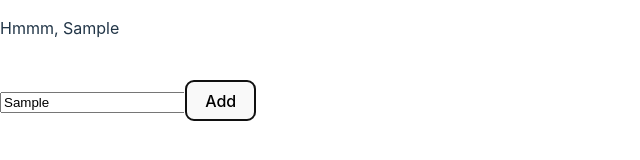
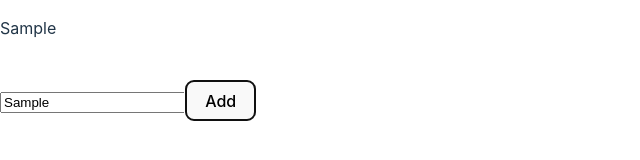
Before and after one commit to zulfathihanafi/test-vite, a React (Vite) app: page / in a window 1280 px wide. Both pictures are taken after typing "Sample" into the empty fields and a click on the button "Add". Shown: the top 160 px of the page, without its empty margins (0-640 px from the left). Built offline with nearby package versions, Linux system fonts and the light colour scheme.

Commit message:
Remove hmmm

```diff
--- a/src/App.jsx
+++ b/src/App.jsx
@@ -10,7 +10,7 @@ function App() {
         return(
           <>
           <p>
-            Hmmm, {data}
+            {data}
           </p>
           <br />
           </>
```
